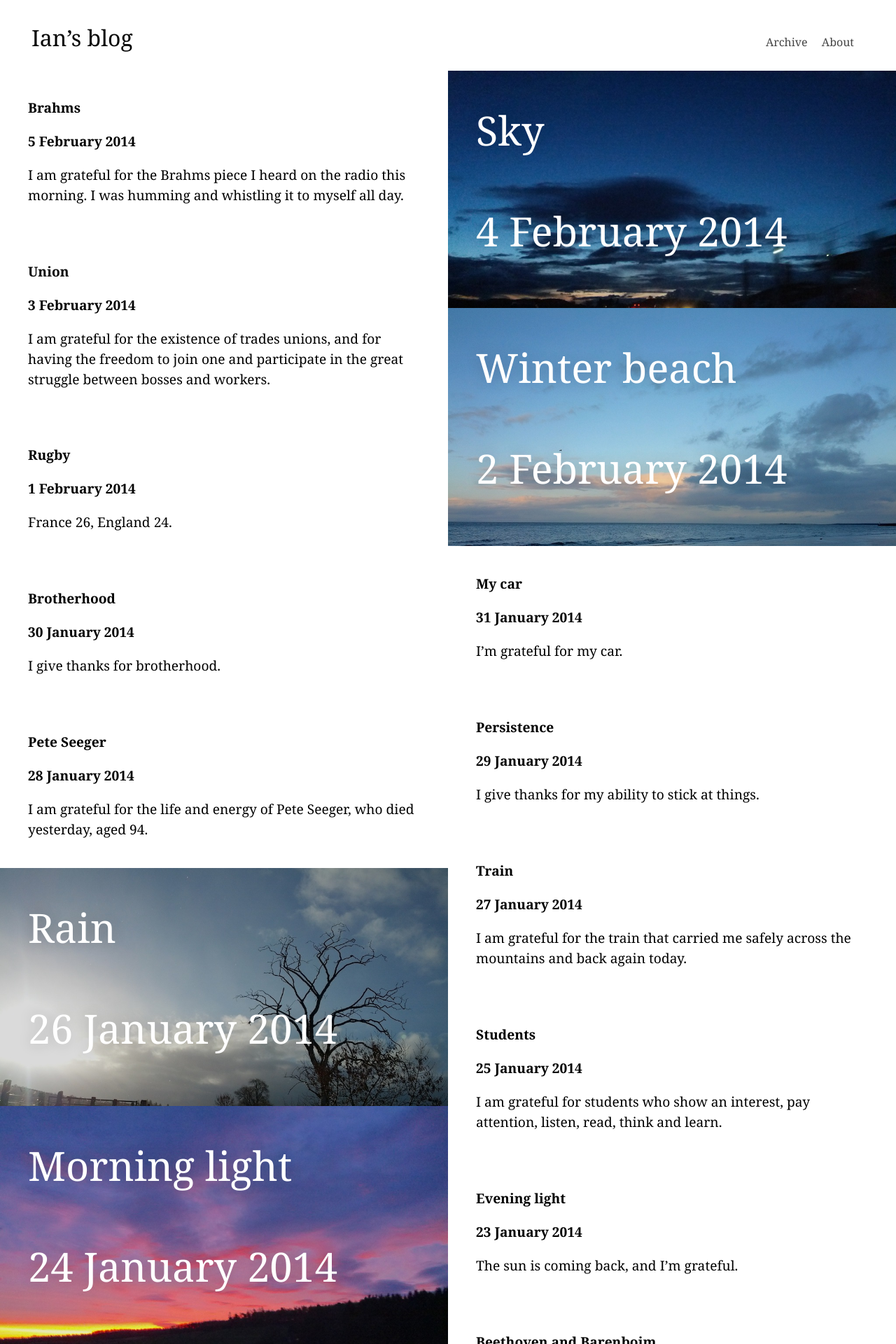
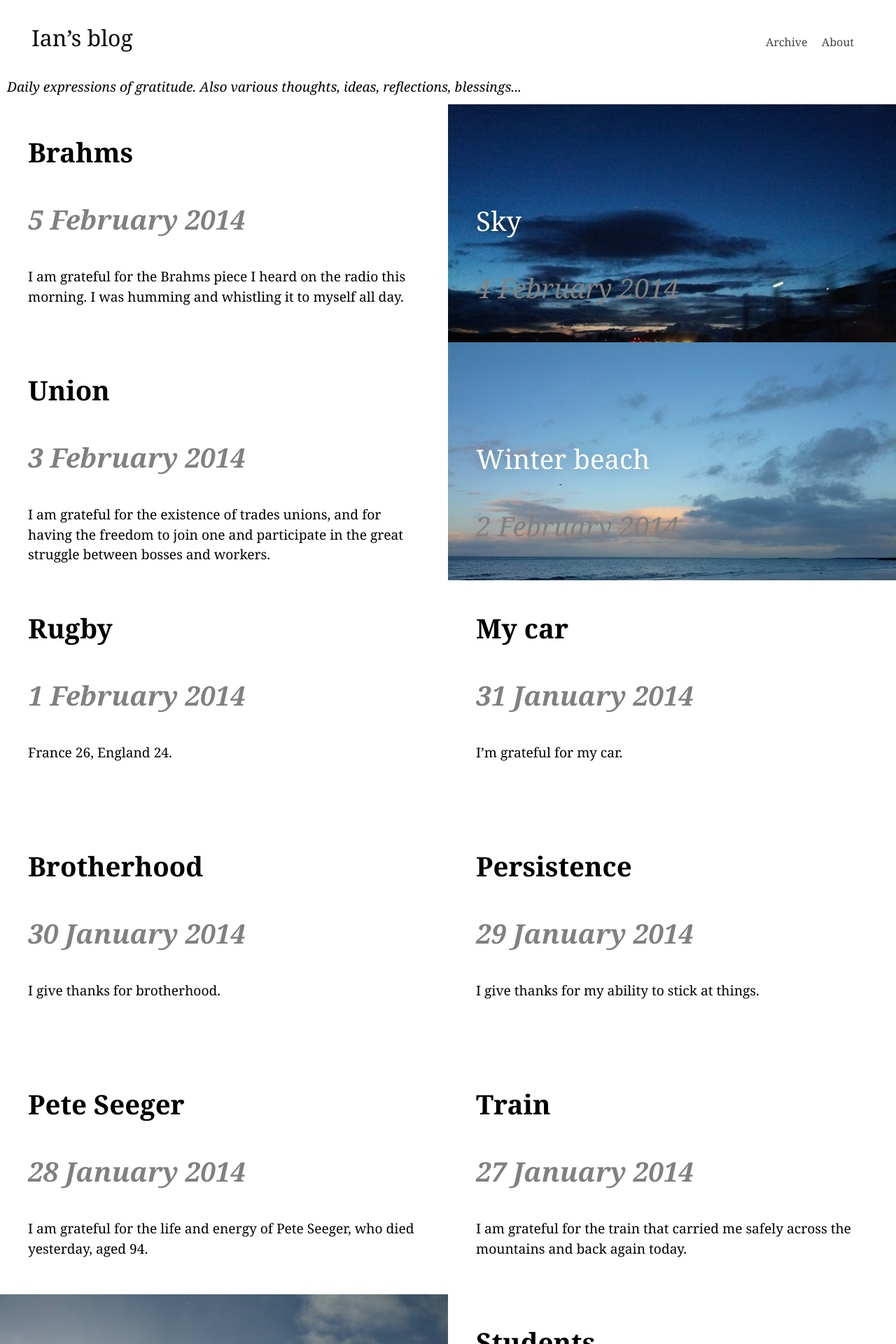
Before and after one commit to ian-barnes/ian-barnes.github.io, a Jekyll site: the page built from index.html, in a window 1280 px wide. Shown: the top 1920 px of the page at 70% size. Built offline with Jekyll 4.4.1, drawn with Linux system fonts in a browser that asks for light colours; some web fonts are replaced; Markdown is read by kramdown in place of the engine named in the settings.

Commit message:
Layout fixes

```diff
--- a/_layouts/default.html
+++ b/_layouts/default.html
@@ -44,7 +44,6 @@
         </li>
       </ul>
 
-      <!--h4 class="logo">Thoughts, ideas, reflections, blessings, expressions of gratitude</h4-->
     </header>
 
     <!--div class="wrapper content"-->
--- a/_layouts/post.html
+++ b/_layouts/post.html
@@ -5,7 +5,7 @@ layout: default
 <div class="content">
   <div class="post single">
     <h1>{{ page.title }}</h1>
-    <p>{{ page.date | date: "%A %-d %B %Y" }}</p>
+    <p class="date">{{ page.date | date: "%A %-d %B %Y" }}</p>
     <div class="body">{{ content }}</div>
     <div class="breaker"></div>
   </div>
--- a/index.html
+++ b/index.html
@@ -3,6 +3,10 @@ layout: default
 description: Ian's Blog
 ---
 
+<div class="content intro">
+  Daily expressions of gratitude. Also various thoughts, ideas, reflections,
+  blessings...
+</div>
 
 
 <div class="posts">
@@ -11,7 +15,7 @@ description: Ian's Blog
     <a href="{{ site.baseurl }}{{ post.url }}" class="post-excerpt{% if post.photo_url %} photo{% endif %}">
       <div class="padded-content">
         <div class="title">{{ post.title }}
-          <p>{{ post.date | date: "%-d %B %Y" }}</p>
+          <p class="date">{{ post.date | date: "%-d %B %Y" }}</p>
         </div>
       {% if post.photo_url %}
         <div class="image" style="background-image:url('{{ site.baseurl }}{{ post.photo_url }}')"></div>
--- a/res/screen.css
+++ b/res/screen.css
@@ -28,6 +28,13 @@ pre, code, tt {
   font-weight:300;
   font-size: 12px;
 }
+
+p.date {
+    font-style: italic;
+    font-size: 100%;
+    color: #808080;
+}
+
 img { border:none; vertical-align:bottom; }
 strong { font-weight:bold; }
 hr { height:1px; border:none; background-color:#ddd; }
@@ -65,7 +72,7 @@ header {
   display: block;
   height: 100px;
   margin:0 60px 0 50px;
-  color: #ccc;
+  color: #999;
 }
   header h1 {
     display: block;
@@ -79,8 +86,10 @@ header {
       -webkit-transition: 160ms -webkit-transform ease-out;
     }
     header h1 a:hover {
+      cursor:pointer;
+      text-decoration: none;
+      color: black;
       /* -webkit-transform: translate3d(0,2px,0); */
-      cursor:pointer;
     }
     header h1 img { display:block; float:left; }
 
@@ -107,14 +116,14 @@ header {
   header ul.navigation li a.active { font-weight:bold; color:black; }
 
 /* main */
-#main { margin-bottom: 3em; }
+/* #main { margin-bottom: 3em; } */
 
 /* --------------------------------------------------------------------------------------------- */
 /* main content */
 div.content {
   background:white;
   padding:70px 60px;
-  margin-bottom:60px;
+  /* margin-bottom:60px; */
 }
 div.content.full-bleed {
   padding:0;
@@ -188,7 +197,8 @@ div.content.photo {
 /* intro on first page */
 
 div.content.intro {
-  padding: 40px;
+  padding: 10px;
+  font-style: italic;
 }
 
 /* --------------------------------------------------------------------------------------------- */
@@ -196,6 +206,7 @@ div.content.intro {
 
 div.posts div.end {
   padding:40px;
+  padding-top: 10px;
   text-align:center;
 }
 
@@ -214,7 +225,7 @@ a.post-excerpt {
   }
   a.post-excerpt div.grid-mask { display:none; }
   a.post-excerpt.photo {
-    height:320px;
+    height:340px;
   }
     /*a.post-excerpt.photo div.padded-content {
       display: -webkit-box; display: -moz-box; display: box;
@@ -223,7 +234,8 @@ a.post-excerpt {
     }*/
     a.post-excerpt.photo div.title {
       padding:10px 40px;
-      font-size: 300%;
+      /*font-size: 300%;*/
+      font-size: 200%;
       font-weight: 100;
       color: white;
       /*background:rgba(255,200,0,0.1);*/
@@ -261,8 +273,8 @@ a.post-excerpt {
     a.post-excerpt {
       position:relative;
       display: block;
-      width:50%; /* 680/2 */
-      /*height:180px;*/
+      width: 50%; /* 680/2 */
+      height: 340px;
       overflow-y: hidden;
       float:left;
       border:none;
@@ -301,17 +313,19 @@ a.post-excerpt {
   }
 
   a.post-excerpt div.title {
-    font-weight: bold;
+      font-size: 200%;
+      font-weight: bold;
   }
 
-  a.post-excerpt info {
+/*
+  a.post-excerpt p {
     display:inline-block;
     padding-right:8px;
     color:#999;
     font-style:italic;
-    /*margin-bottom:3em;*/
+    margin-bottom:3em;
   }
-
+*/
 /* --------------------------------------------------------------------------------------------- */
 /* photo post */
 
@@ -356,9 +370,9 @@ div.post {
   div.post h2.title, div.post h1:first-child { font-size:42px; }*/
   /*div.post h1 { margin-top: 1.618em; }*/
 
-  div.post actions, div.post info {
+  div.post actions, div.post p {
     color: #666;
-    font-style: italic;
+    /* font-style: italic; */
   }
 
   div.post actions {
@@ -366,24 +380,22 @@ div.post {
     float:right;
   }
 
-  div.post info {
+  div.post p {
     display:inline-block;
-    /*xbackground:#DDF5EB;
-    xborder-left:2px solid rgba(0,0,0,0.2);*/
-    /* border:1px solid rgba(0,0,0,0.05); */
-    border-left:none; border-right:none;
-    padding:8px 0px 8px 60px;
-    margin-left:-60px;
-    margin-bottom:3em;
+    border: none;
+    /*padding:8px 0px 8px 60px;*/
+    /*margin-left:-60px;*/
+    /*margin-bottom:3em;*/
+    margin-bottom: 0em;
   }
-  div.post.photo info {
+  div.post.photo p {
     margin:0;
     padding:0;
     border:0;
     display:block;
   }
 
-  div.post info.after {
+  div.post p.after {
     margin-top:30px;
     margin-right:-60px;
     margin-bottom:0;
@@ -394,7 +406,7 @@ div.post {
     border-color:rgba(0,0,0,0.08);
     border-bottom:none;
   }
-  div.post info.after:hover {
+  div.post p.after:hover {
     opacity:1;
   }
 
```
Also changed, not shown: index-old.html (+1 -27 lines).
